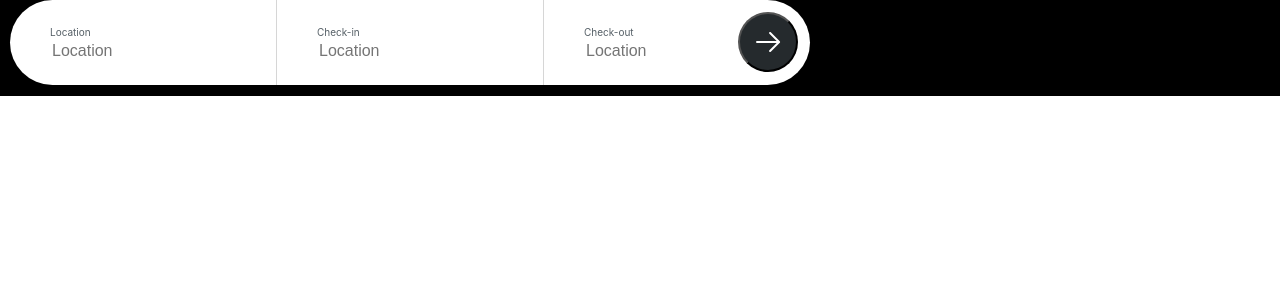
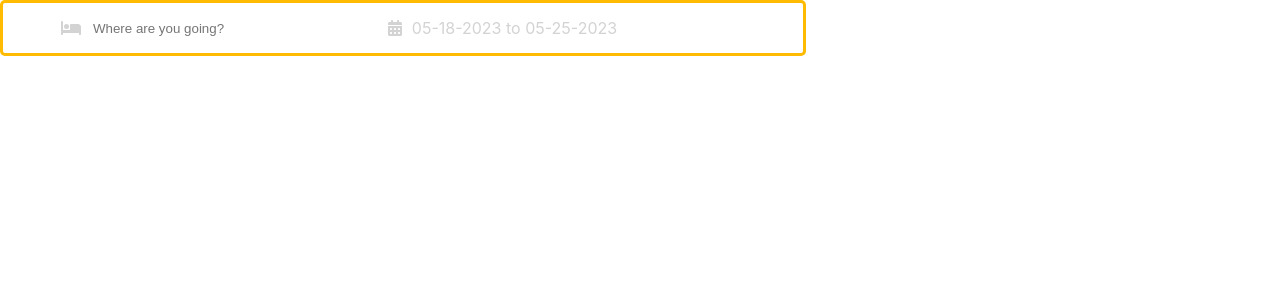
Before and after one commit to akramulratul/search-script, a React (Create React App) app: page / in a window 1280 px wide. Shown: the top 300 px of the page. Built offline with nearby package versions, Linux system fonts and the light colour scheme.

Commit message:
previous version

```diff
--- a/src/App.css
+++ b/src/App.css
@@ -1,4 +1,4 @@
-/*
+
 .header {
   background-color: #003580;
   color: white;
@@ -128,8 +128,8 @@
 .button {
   background-color: white;
   border: none;
-} */
-.search-component {
+}
+/* .search-component {
   max-width: 800px;
   height: 96px;
 }
@@ -143,7 +143,7 @@
 .input-item {
   border: 0px;
   color: white;
-  /* background-color: white; */
+
   padding-left: 40px;
   width: 300px;
   display: flex;
@@ -163,14 +163,14 @@
 .last-input {
 }
 .search-field {
-  /* border-radius: 999px; */
+
 }
 .search-details {
   position: relative;
   display: flex;
   justify-content: start;
-  /* flex-direction: column; */
-  /* align-items: flex-start; */
+  // flex-direction: column; //
+  / align-items: flex-start; //
   width: 800px;
   height: 85px;
   border-radius: 50px;
@@ -201,9 +201,9 @@ textarea:focus,
 input:focus {
   outline: none;
 }
-/* @media only screen and (max-width: 2113px) {
+// @media only screen and (max-width: 2113px) {
 
-} */
+} //
 @media only screen and (max-width: 768px) {
   .search-component {
     max-width: 800px;
@@ -237,8 +237,8 @@ input:focus {
     position: relative;
     display: flex;
     justify-content: start;
-    /* flex-direction: column; */
-    /* align-items: flex-start; */
+    /* flex-direction: column; //
+    /* align-items: flex-start; //
     width: 650px;
     height: 85px;
     border-radius: 50px;
@@ -273,4 +273,4 @@ input:focus {
 @media only screen and (max-width: 568px) {
 }
 @media only screen and (max-width: 320px) {
-}
+} */
--- a/src/App.js
+++ b/src/App.js
@@ -1,107 +1,120 @@
 import "./App.css";
-import { faBed, faCalendarDays } from "@fortawesome/free-solid-svg-icons";
 import "react-date-range/dist/styles.css"; // main css file
 import "react-date-range/dist/theme/default.css"; // theme css file
 import { useState } from "react";
+import dayjs from "dayjs";
+import { faBed, faCalendarDays } from "@fortawesome/free-solid-svg-icons";
+import { LocalizationProvider } from "@mui/x-date-pickers/LocalizationProvider";
+import { AdapterDayjs } from "@mui/x-date-pickers/AdapterDayjs";
+import { MobileDatePicker } from "@mui/x-date-pickers/MobileDatePicker";
 import { FontAwesomeIcon } from "@fortawesome/react-fontawesome";
+import { DemoContainer, DemoItem } from "@mui/x-date-pickers/internals/demo";
 import { DateRange } from "react-date-range";
 import { format } from "date-fns";
+function App() {
+  const [destination, setDestination] = useState("");
+  const [openDate, setOpenDate] = useState(false);
+  const [location, setLocation] = useState("");
+  const [date, setDate] = useState([
+    {
+      startDate: new Date(),
+      endDate: new Date(new Date().getTime() + 7 * 24 * 60 * 60 * 1000),
+      key: "selection",
+    },
+  ]);
+  console.log(location);
+  console.log(date);
+  const handleSearch = () => {
+    const url = `https://joingopher.com/destinations/guestbook?page=1&query%5Bproperty%5D%5Btext%5D=Las%20Vegas%2C%20Nevada%2C%20United%20States&query%5Bproperty%5D%5Bcity%5D=${encodeURIComponent(
+      location
+    )}&query%5Bproperty%5D%5Bstate%5D=Nevada&query%5Bproperty%5D%5Bcountry%5D=United%20States&query%5Bproperty%5D%5Bid%5D=22416&query%5Bproperty%5D%5Btype%5D=City&query%5Bproperty%5D%5Bcenter%5D%5B0%5D=36.17497&query%5Bproperty%5D%5Bcenter%5D%5B1%5D=-115.13722&stayDates%5BcheckinDate%5D=[CHECK-IN-DATE]2&stayDates%5BcheckoutDate%5D=[CHECK-OUT-DATE]`;
 
-<style>
-  @import
-  url('https://fonts.googleapis.com/css2?family=Inter:wght@500&display=swap');
-</style>;
-
-function App() {
-  // const [destination, setDestination] = useState("");
-  // const [openDate, setOpenDate] = useState(false);
-  // const [location, setLocation] = useState("");
-  // const [date, setDate] = useState([
-  //   {
-  //     startDate: new Date(),
-  //     endDate: new Date(new Date().getTime() + 7 * 24 * 60 * 60 * 1000),
-  //     key: "selection",
-  //   },
-  // ]);
-  // console.log(location);
-  // console.log(date);
-  // const handleSearch = () => {
-  //   const url = `https://joingopher.com/destinations/guestbook?page=1&query%5Bproperty%5D%5Btext%5D=Las%20Vegas%2C%20Nevada%2C%20United%20States&query%5Bproperty%5D%5Bcity%5D=${encodeURIComponent(
-  //     location
-  //   )}&query%5Bproperty%5D%5Bstate%5D=Nevada&query%5Bproperty%5D%5Bcountry%5D=United%20States&query%5Bproperty%5D%5Bid%5D=22416&query%5Bproperty%5D%5Btype%5D=City&query%5Bproperty%5D%5Bcenter%5D%5B0%5D=36.17497&query%5Bproperty%5D%5Bcenter%5D%5B1%5D=-115.13722&stayDates%5BcheckinDate%5D=[CHECK-IN-DATE]2&stayDates%5BcheckoutDate%5D=[CHECK-OUT-DATE]`;
-
-  //   window.open(url, "_blank");
-  // };
+    window.open(url, "_blank");
+  };
   return (
-    // <div className="headerSearch">
-    //   <div className="headerSearchItem">
-    //     <FontAwesomeIcon icon={faBed} className="headerIcon" />
-    //     <input
-    //       type="text"
-    //       placeholder="Where are you going?"
-    //       className="headerSearchInput"
-    //       onChange={(e) => setLocation(e.target.value)}
-    //     />
-    //   </div>
-    //   <div className="headerSearchItem">
-    //     <FontAwesomeIcon icon={faCalendarDays} className="headerIcon" />
-    //     <span
-    //       onClick={() => setOpenDate(!openDate)}
-    //       className="headerSearchText"
-    //     >{`${format(date[0].startDate, "MM-dd-yyyy")} to ${format(
-    //       date[0].endDate,
-    //       "MM-dd-yyyy"
-    //     )}`}</span>
-    //     {openDate && (
-    //       <DateRange
-    //         editableDateInputs={true}
-    //         onChange={(item) => setDate([item.selection])}
-    //         moveRangeOnFirstSelection={false}
-    //         ranges={date}
-    //         className="date"
-    //       />
-    //     )}
-    //   </div>
-    //   <div className="headerSearchItem">
-    //     <button onClick={handleSearch} className="button">
-    //       <image src="../src/image/Icon_Button.png" />
-    //     </button>
+    <div className="headerSearch">
+      <div className="headerSearchItem">
+        <FontAwesomeIcon icon={faBed} className="headerIcon" />
+        <input
+          type="text"
+          placeholder="Where are you going?"
+          className="headerSearchInput"
+          onChange={(e) => setLocation(e.target.value)}
+        />
+      </div>
+      <div className="headerSearchItem">
+        <FontAwesomeIcon icon={faCalendarDays} className="headerIcon" />
+        <span
+          onClick={() => setOpenDate(!openDate)}
+          className="headerSearchText"
+        >{`${format(date[0].startDate, "MM-dd-yyyy")} to ${format(
+          date[0].endDate,
+          "MM-dd-yyyy"
+        )}`}</span>
+        {openDate && (
+          <DateRange
+            editableDateInputs={true}
+            onChange={(item) => setDate([item.selection])}
+            moveRangeOnFirstSelection={false}
+            ranges={date}
+            className="date"
+          />
+        )}
+      </div>
+      <div className="headerSearchItem">
+        <button onClick={handleSearch} className="button">
+          <image src="../src/image/Icon_Button.png" />
+        </button>
+      </div>
+    </div>
+    // <div style={{ backgroundColor: "black" }}>
+    //   <div className="search-component">
+    //     <div className="search-field">
+    //       <div className="search-details">
+    //         <div className="input-item first-input">
+    //           <label className="title-text">Location</label>
+    //           <input type="text" placeholder="Location" />
+    //         </div>
+    //         <div className="input-item middle-input">
+    //           <label className="title-text">Check-in</label>
+    //           <input type="text" placeholder="Location" />
+    //         </div>
+    //         <div className="input-item last-input">
+    //           <label className="title-text">Check-out</label>
+    //           {/* <input type="text" placeholder="Location" /> */}
+    //           <LocalizationProvider dateAdapter={AdapterDayjs}>
+    //             <DemoContainer
+    //               components={[
+    //                 "DatePicker",
+    //                 "MobileDatePicker",
+    //                 "DesktopDatePicker",
+    //                 "StaticDatePicker",
+    //               ]}
+    //             >
+    //               <DemoItem>
+    //                 <MobileDatePicker defaultValue={dayjs("2022-04-17")} />
+    //               </DemoItem>
+    //             </DemoContainer>
+    //           </LocalizationProvider>
+    //         </div>
+    //         <button onClick={handleSearch} className="btn">
+    //           <svg
+    //             width="25"
+    //             height="20"
+    //             viewBox="0 0 25 20"
+    //             fill="none"
+    //             xmlns="http://www.w3.org/2000/svg"
+    //           >
+    //             <path
+    //               d="M23.7983 10.7075L14.7983 19.7075C14.6107 19.8951 14.3562 20.0006 14.0908 20.0006C13.8255 20.0006 13.571 19.8951 13.3833 19.7075C13.1957 19.5199 13.0903 19.2654 13.0903 19C13.0903 18.7346 13.1957 18.4801 13.3833 18.2925L20.6771 11H1.09082C0.825604 11 0.57125 10.8947 0.383714 10.7071C0.196177 10.5196 0.0908203 10.2652 0.0908203 10C0.0908203 9.73479 0.196177 9.48044 0.383714 9.2929C0.57125 9.10536 0.825604 9.00001 1.09082 9.00001H20.6771L13.3833 1.70751C13.1957 1.51987 13.0903 1.26537 13.0903 1.00001C13.0903 0.734643 13.1957 0.480147 13.3833 0.292507C13.571 0.104866 13.8255 -0.000549316 14.0908 -0.000549316C14.3562 -0.000549316 14.6107 0.104866 14.7983 0.292507L23.7983 9.29251C23.8913 9.38538 23.9651 9.49567 24.0154 9.61707C24.0657 9.73846 24.0916 9.86859 24.0916 10C24.0916 10.1314 24.0657 10.2615 24.0154 10.3829C23.9651 10.5043 23.8913 10.6146 23.7983 10.7075Z"
+    //               fill="white"
+    //             />
+    //           </svg>
+    //         </button>
+    //       </div>
+    //     </div>
     //   </div>
     // </div>
-    <div style={{ backgroundColor: "black" }}>
-      <div className="search-component">
-        <div className="search-field">
-          <div className="search-details">
-            <div className="input-item first-input">
-              <label className="title-text">Location</label>
-              <input type="text" placeholder="Location" />
-            </div>
-            <div className="input-item middle-input">
-              <label className="title-text">Check-in</label>
-              <input type="text" placeholder="Location" />
-            </div>
-            <div className="input-item last-input">
-              <label className="title-text">Check-out</label>
-              <input type="text" placeholder="Location" />
-            </div>
-            <button className="btn">
-              <svg
-                width="25"
-                height="20"
-                viewBox="0 0 25 20"
-                fill="none"
-                xmlns="http://www.w3.org/2000/svg"
-              >
-                <path
-                  d="M23.7983 10.7075L14.7983 19.7075C14.6107 19.8951 14.3562 20.0006 14.0908 20.0006C13.8255 20.0006 13.571 19.8951 13.3833 19.7075C13.1957 19.5199 13.0903 19.2654 13.0903 19C13.0903 18.7346 13.1957 18.4801 13.3833 18.2925L20.6771 11H1.09082C0.825604 11 0.57125 10.8947 0.383714 10.7071C0.196177 10.5196 0.0908203 10.2652 0.0908203 10C0.0908203 9.73479 0.196177 9.48044 0.383714 9.2929C0.57125 9.10536 0.825604 9.00001 1.09082 9.00001H20.6771L13.3833 1.70751C13.1957 1.51987 13.0903 1.26537 13.0903 1.00001C13.0903 0.734643 13.1957 0.480147 13.3833 0.292507C13.571 0.104866 13.8255 -0.000549316 14.0908 -0.000549316C14.3562 -0.000549316 14.6107 0.104866 14.7983 0.292507L23.7983 9.29251C23.8913 9.38538 23.9651 9.49567 24.0154 9.61707C24.0657 9.73846 24.0916 9.86859 24.0916 10C24.0916 10.1314 24.0657 10.2615 24.0154 10.3829C23.9651 10.5043 23.8913 10.6146 23.7983 10.7075Z"
-                  fill="white"
-                />
-              </svg>
-            </button>
-          </div>
-        </div>
-      </div>
-    </div>
   );
 }
 
--- a/src/index.js
+++ b/src/index.js
@@ -1,13 +1,17 @@
-import React from 'react';
-import ReactDOM from 'react-dom/client';
-import './index.css';
-import App from './App';
-import reportWebVitals from './reportWebVitals';
+import React from "react";
+import ReactDOM from "react-dom/client";
+import "./index.css";
+import App from "./App";
+import reportWebVitals from "./reportWebVitals";
+import { LocalizationProvider } from "@mui/x-date-pickers";
+import { AdapterDateFns } from "@mui/x-date-pickers/AdapterDateFns";
 
-const root = ReactDOM.createRoot(document.getElementById('root'));
+const root = ReactDOM.createRoot(document.getElementById("root"));
 root.render(
   <React.StrictMode>
-    <App />
+    <LocalizationProvider dateAdapter={AdapterDateFns}>
+      <App />
+    </LocalizationProvider>
   </React.StrictMode>
 );
 
```
